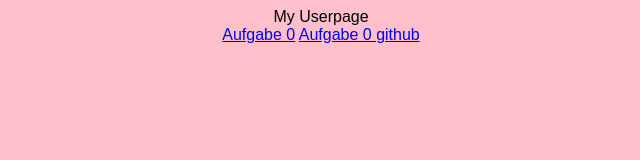
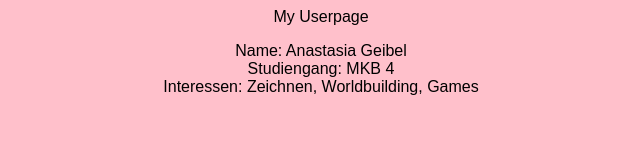
Before and after one commit to chiasmox/chiasmox.github.io, a plain HTML site: page index.html in a window 1280 px wide. Shown: the whole page, without its empty margins (319-959 px from the left). Drawn offline with Linux system fonts and the light colour scheme.

Commit message:
Update index.html

```diff
--- a/index.html
+++ b/index.html
@@ -8,8 +8,10 @@
 <body>
 <header>My Userpage</header>
 <main>
-<a href="https://chiasmox.github.io/EIA2/Aufgabe%200/website.html">Aufgabe 0</a>
-<a href="https://github.com/chiasmox/EIA2/tree/master/Aufgabe%200">Aufgabe 0 github</a>
+  <p>Name: Anastasia Geibel
+    <br>Studiengang: MKB 4
+    <br>Interessen: Zeichnen, Worldbuilding, Games
+  </p>
 </main>
 <footer>
 </footer>
```
